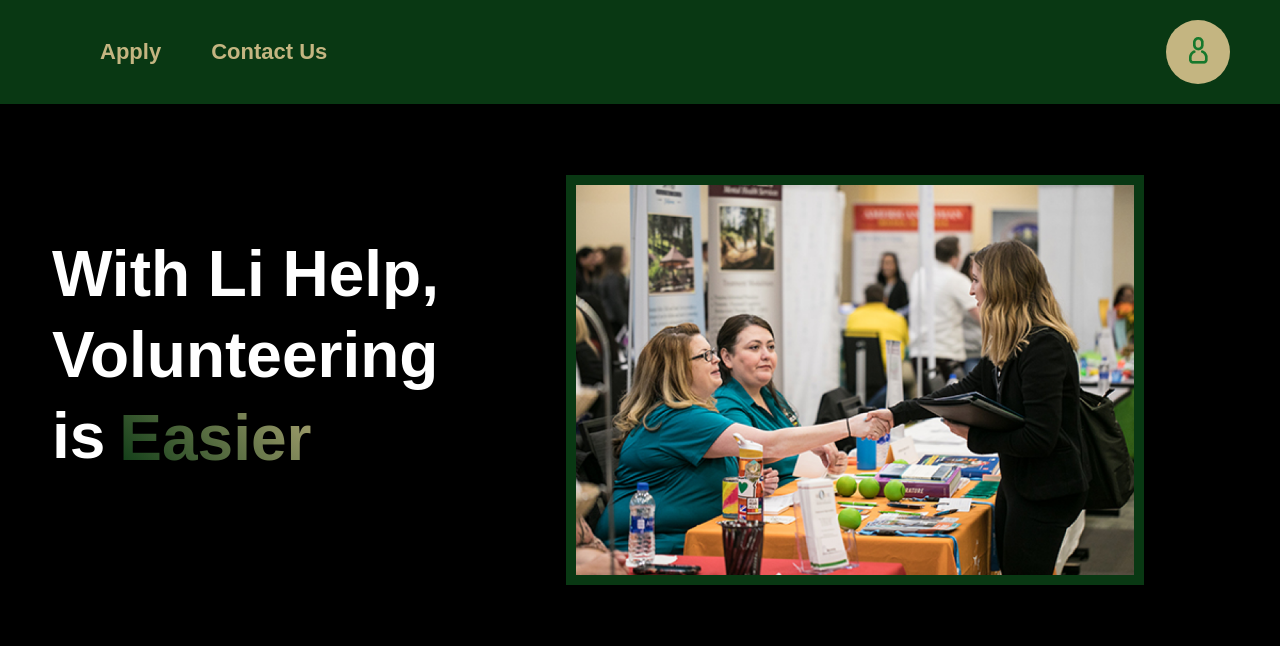
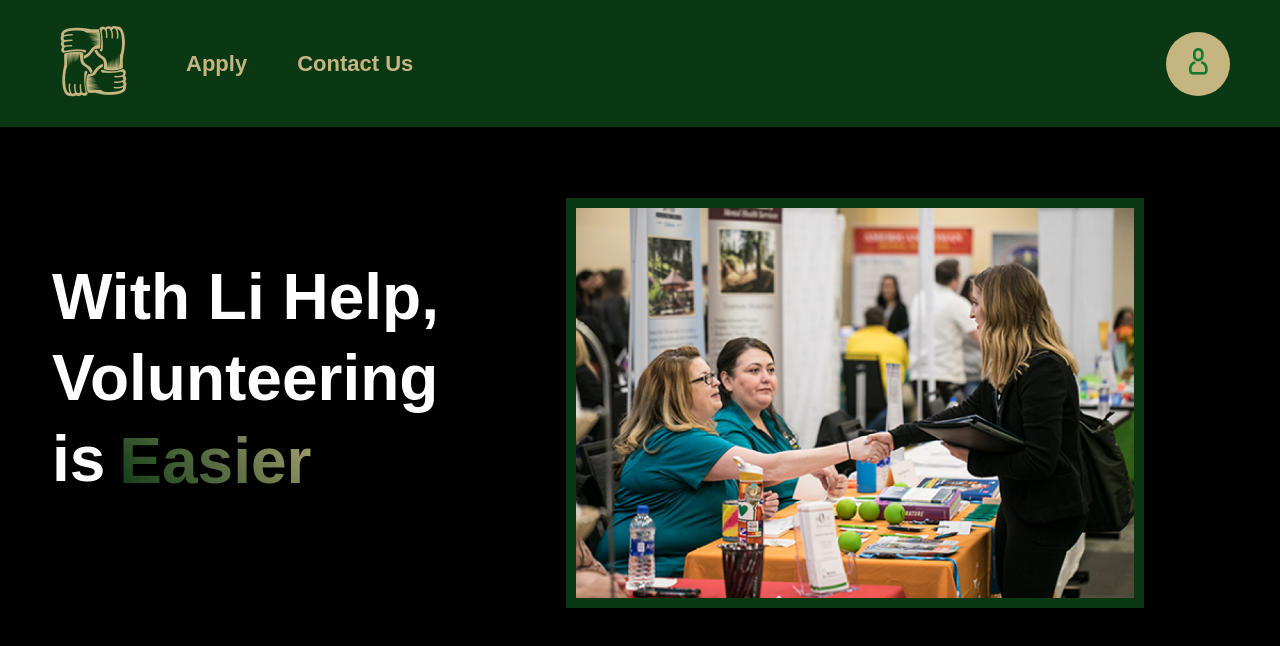
Before and after one commit to jdelemos/CSC131-Volunteer-Website, a plain HTML site: page landingpage.html in a window 1280 px wide. Drawn offline with Linux system fonts and the light colour scheme.

Commit message:
Add files via upload

```diff
--- a/landingpage.html
+++ b/landingpage.html
@@ -9,7 +9,7 @@
 <body>
     <header class="header">
 
-        <div class="logo"><img src="images/image_.png" alt=""></div>
+        <div class="logo"><img src="images/image3.png" alt=""></div>
         <h1 class="title">Apply</h1>
         <a href="contact.html"><h1 class="title">Contact Us</h1></a>
         <div class ="circle">
```
